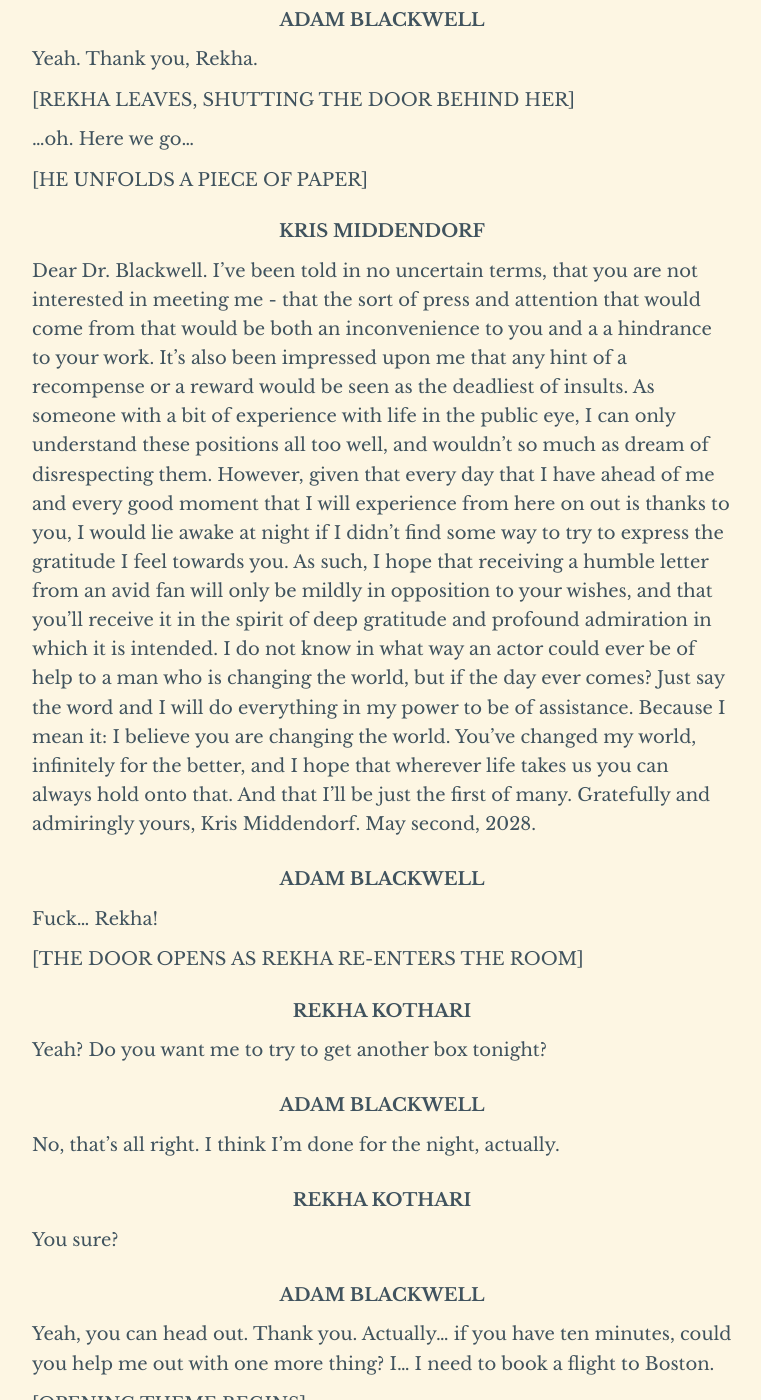
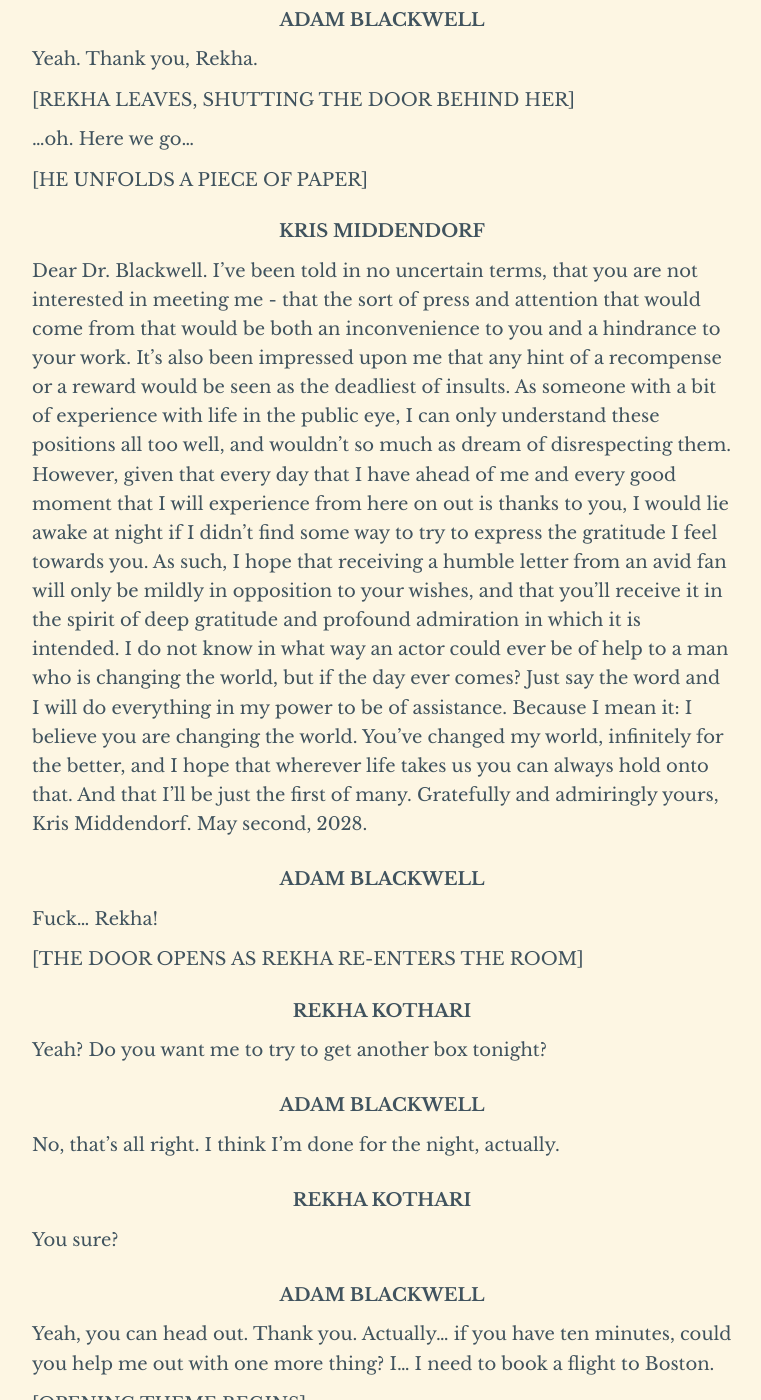
Before and after one commit to spooky-james/unofficial-the-harbingers-transcripts, a Jekyll site: the page built from _posts/2026-02-26-010.md, in a window 1280 px wide and 1400 px high, scrolled down 1772 px. Shown: the whole window, without its empty margins (258-1019 px from the left). Built offline with Jekyll 4.4.1, drawn with Linux system fonts in a browser that asks for light colours.

Commit message:
Update 2026-02-26-010.md

```diff
--- a/_posts/2026-02-26-010.md
+++ b/_posts/2026-02-26-010.md
@@ -67,7 +67,7 @@ Yeah. Thank you, Rekha.
 
 #### KRIS MIDDENDORF
 
-Dear Dr. Blackwell. I’ve been told in no uncertain terms, that you are not interested in meeting me - that the sort of press and attention that would come from that would be both an inconvenience to you and a a hindrance to your work. It’s also been impressed upon me that any hint of a recompense or a reward would be seen as the deadliest of insults. As someone with a bit of experience with life in the public eye, I can only understand these positions all too well, and wouldn’t so much as dream of disrespecting them. However, given that every day that I have ahead of me and every good moment that I will experience from here on out is thanks to you, I would lie awake at night if I didn’t find some way to try to express the gratitude I feel towards you. As such, I hope that receiving a humble letter from an avid fan will only be mildly in opposition to your wishes, and that you’ll receive it in the spirit of deep gratitude and profound admiration in which it is intended. I do not know in what way an actor could ever be of help to a man who is changing the world, but if the day ever comes? Just say the word and I will do everything in my power to be of assistance. Because I mean it: I believe you are changing the world. You’ve changed my world, infinitely for the better, and I hope that wherever life takes us you can always hold onto that. And that I’ll be just the first of many. Gratefully and admiringly yours, Kris Middendorf. May second, 2028.
+Dear Dr. Blackwell. I’ve been told in no uncertain terms, that you are not interested in meeting me - that the sort of press and attention that would come from that would be both an inconvenience to you and a hindrance to your work. It’s also been impressed upon me that any hint of a recompense or a reward would be seen as the deadliest of insults. As someone with a bit of experience with life in the public eye, I can only understand these positions all too well, and wouldn’t so much as dream of disrespecting them. However, given that every day that I have ahead of me and every good moment that I will experience from here on out is thanks to you, I would lie awake at night if I didn’t find some way to try to express the gratitude I feel towards you. As such, I hope that receiving a humble letter from an avid fan will only be mildly in opposition to your wishes, and that you’ll receive it in the spirit of deep gratitude and profound admiration in which it is intended. I do not know in what way an actor could ever be of help to a man who is changing the world, but if the day ever comes? Just say the word and I will do everything in my power to be of assistance. Because I mean it: I believe you are changing the world. You’ve changed my world, infinitely for the better, and I hope that wherever life takes us you can always hold onto that. And that I’ll be just the first of many. Gratefully and admiringly yours, Kris Middendorf. May second, 2028.
 
 #### ADAM BLACKWELL
 
```
